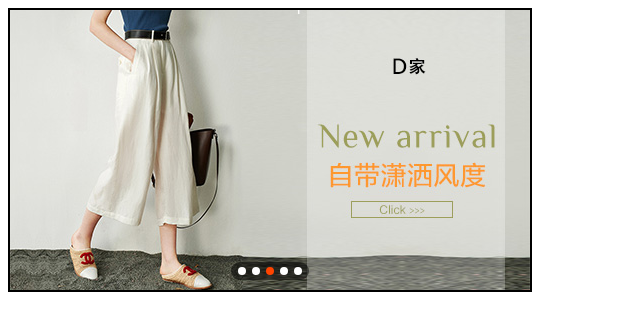
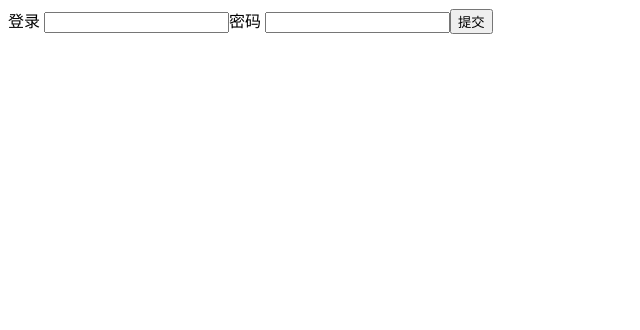
Before and after one commit to cll123456/react-learn, a React (Vite) app: page / in a window 1280 px wide. Shown: the top 330 px of the page, without its empty margins (0-640 px from the left). Built offline with nearby package versions, Linux system fonts and the light colour scheme.

Commit message:
完成上下文的demo

```diff
--- a/package.json
+++ b/package.json
@@ -7,6 +7,7 @@
     "serve": "vite preview"
   },
   "dependencies": {
+    "prop-types": "^15.7.2",
     "react": "^17.0.0",
     "react-dom": "^17.0.0"
   },
--- a/src/App.tsx
+++ b/src/App.tsx
@@ -9,6 +9,8 @@ import BannerDemo from './pro/ref/BannerDemo'
 import TestClassForwardRef from './pro/ref/TestClassForwardRef'
 import TestFuncForwardRef from './pro/ref/TestFuncForwardRef'
 import TestRef from './pro/ref/TestRef'
+import TestNewContext from './pro/context/TestNewContext'
+import Form from './pro/context/demo/Form'
 
 export default class App extends Component {
   render() {
@@ -21,7 +23,18 @@ export default class App extends Component {
         {/* <TestRef/> */}
         {/* <TestFuncForwardRef></TestFuncForwardRef> */}
         {/* <TestClassForwardRef></TestClassForwardRef> */}
-        <BannerDemo></BannerDemo>
+        {/* <BannerDemo></BannerDemo> */}
+        {/* <TestNewContext /> */}
+
+        <Form>
+          <label>
+            登录 <Form.input name="LoginId" type="text"></Form.input>
+          </label>
+          <label>
+            密码 <Form.input name="password" type="password"></Form.input>
+          </label>
+          <Form.button title='提交'></Form.button>
+        </Form>
       </div>
     )
   }
--- /dev/null
+++ b/src/pro/context/TestNewContext.tsx
@@ -0,0 +1,62 @@
+import React, { Component } from 'react'
+// 创建一个上下文
+const ctx = React.createContext({ a: '' })
+// 类组件
+interface ITestOldContextS {
+  a: string,
+  b: number
+}
+// 子组件1
+class ChildA extends Component {
+  render() {
+    return (
+      <div>
+        <h2>我是子组件</h2>
+        <ChildB></ChildB>
+      </div>
+    )
+  }
+}
+// 子组件2
+class ChildB extends Component {
+
+  render() {
+    return (
+      <div>
+        {/* 使用上下文 */}
+        <ctx.Consumer>
+          {value => (
+            <h3>我是子组件的子组件，我获取上下文中的数据：{value.a}</h3>
+          )}
+        </ctx.Consumer>
+      </div>
+    )
+  }
+}
+
+
+
+export default class TestOldContext extends Component<{}, ITestOldContextS> {
+  state: ITestOldContextS = {
+    a: '测试',
+    b: 0
+  }
+
+  // 给上下文中放入指
+  getChildContext() {
+    return {
+      a: this.state.a
+    }
+  }
+  render() {
+    return (
+      // 在父组件中赋值上下文
+      <ctx.Provider value={{ a: this.state.a }}>
+        <div>
+          <h1>我是跟组件，  我自己的数据 a: {this.state.a} b:{this.state.b}</h1>
+          <ChildA />
+        </div>
+      </ctx.Provider>
+    )
+  }
+}
--- /dev/null
+++ b/src/pro/context/demo/Form.tsx
@@ -0,0 +1,34 @@
+import React, { Component } from 'react'
+import FormButton from './FormButton';
+
+import { Provider } from './formContext'
+import FormInput from './FormInput'
+
+
+export default class Form extends Component {
+  static input = FormInput;
+  static button = FormButton
+  state = {
+    formData: Object,
+    getData: () => {
+      console.log(this.state.formData);
+
+    },
+    changeFormDate: (val: string, name: string) => {
+      this.setState({
+        formData: {
+          ...this.state.formData,
+          [name]: val,
+        }
+      })
+    },
+
+  }
+  render() {
+    return (
+      <Provider value={{ ...this.state }} >
+        { this.props.children }
+      </Provider>
+    )
+  }
+}
--- /dev/null
+++ b/src/pro/context/demo/FormButton.tsx
@@ -0,0 +1,15 @@
+import React from 'react'
+import { Consumer } from './formContext'
+
+interface IFromButton {
+  title: string
+}
+export default function FormButton(props: IFromButton) {
+  return (
+    <Consumer>
+      {val => (
+        <button onClick={() => val.getData()}>{props.title}</button>
+      )}
+    </Consumer>
+  )
+}
--- /dev/null
+++ b/src/pro/context/demo/FormInput.tsx
@@ -0,0 +1,30 @@
+import React, { Component } from 'react'
+import {Consumer} from './formContext'
+
+interface IFormInputProps {
+  type?: string,
+  name: string,
+}
+export default class FormInput extends Component<IFormInputProps> {
+
+  static defaultProps = {
+    type: 'text'
+  }
+
+  render() {
+    return (
+      <Consumer>
+        {(value) => (
+            <input
+            name={this.props.name}
+            type={this.props.type}
+            value={value.formData[this.props.name] || ''}
+            onChange={ e => {
+              value.changeFormDate(e.target.value, this.props.name);
+            }}
+            />
+        )}
+      </Consumer>
+    )
+  }
+}
--- /dev/null
+++ b/src/pro/context/demo/formContext.ts
@@ -0,0 +1,14 @@
+import React from 'react'
+interface IFormData {
+  formData: any,
+  changeFormDate: (val: string, name: string) => void,
+  getData: () => void
+}
+const ctx = React.createContext<IFormData>({
+  formData: {},
+  changeFormDate: (val: string, name: string) => {},
+  getData: () => {}
+})
+
+export const { Provider, Consumer } = ctx;
+export default ctx;
```
Also changed, not shown: src/pro/context/TestOldContext.tsx (added, +60 -0 lines), 1 other file (tests, documents, lock files or other folders).
